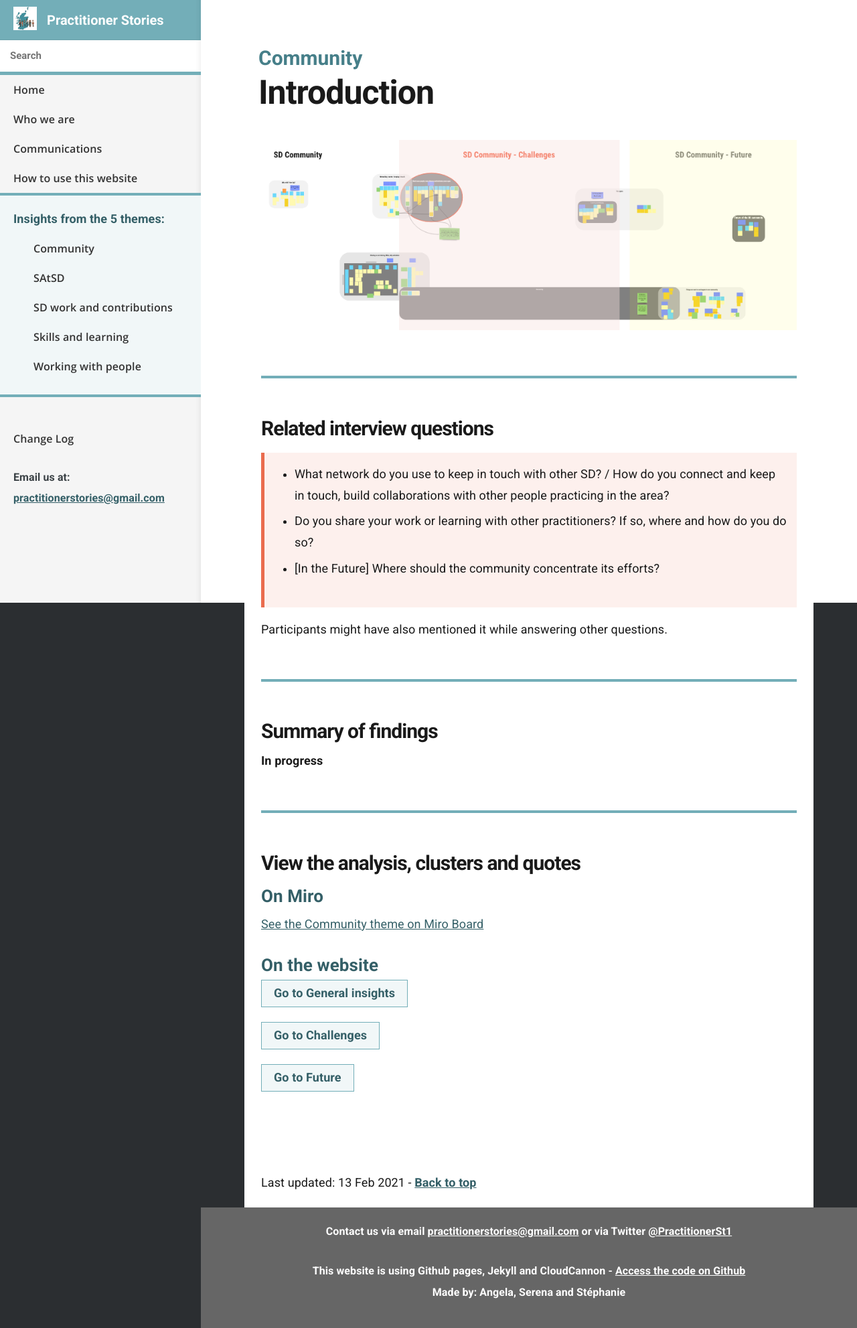
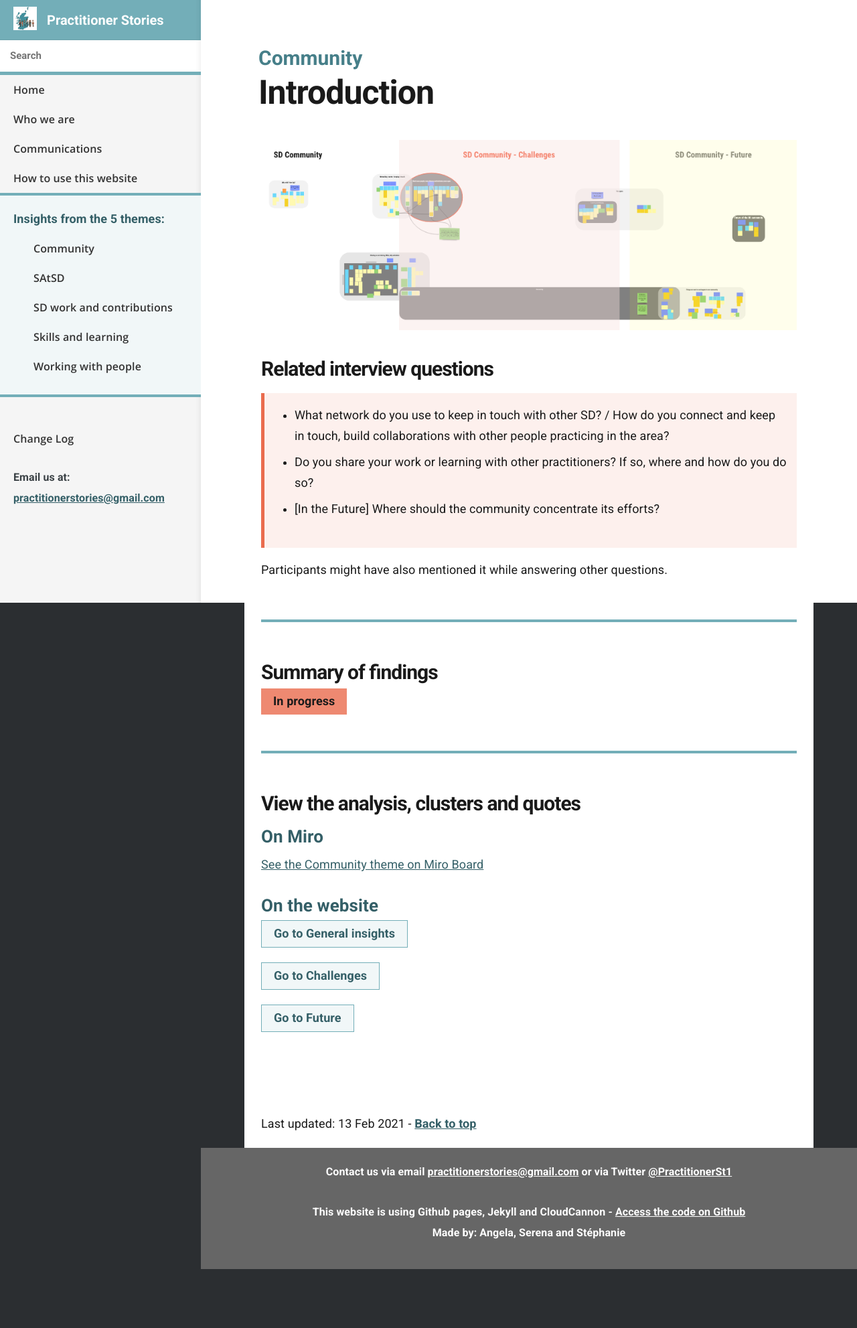
Before and after one commit to stephanie-K/practitioner-stories, a Jekyll site: the page built from _docs/Community/intro.md, in a window 1280 px wide. Shown: the whole page at 67% size. Built offline with Jekyll 4.4.1, drawn with Linux system fonts in a browser that asks for light colours; after the commit the page ends 1895 px from its top, so only the background shows below that.

Commit message:
improve community style

```diff
--- a/_docs/Community/intro.md
+++ b/_docs/Community/intro.md
@@ -6,7 +6,6 @@ order: 1
 
 ![screenshot of the part of the big Miro board showing the post it for this theme of the research](/practitioner-stories/images/Community/SD-community.png)
 
-<hr class="big">
 
 ## Related interview questions
 <blockquote class="alt">
@@ -23,7 +22,7 @@ Participants might have also mentioned it while answering other questions.
 
 ## Summary of findings
 
-<p><strong>In progress</strong></p>
+<p><span class="tag-alt">In progress</span></p>
 
 <hr class="big">
 
```
